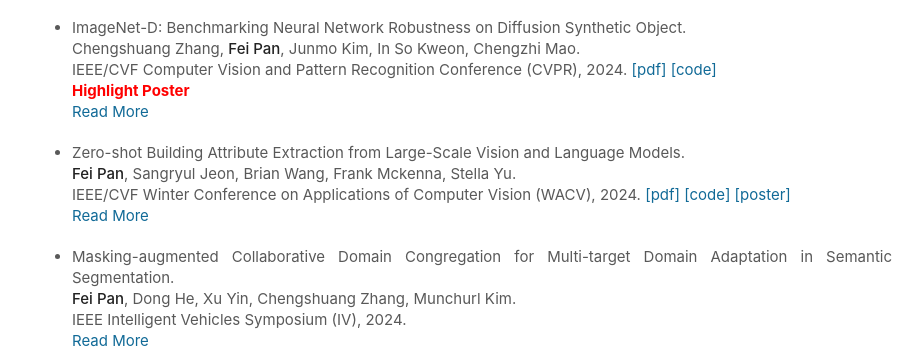
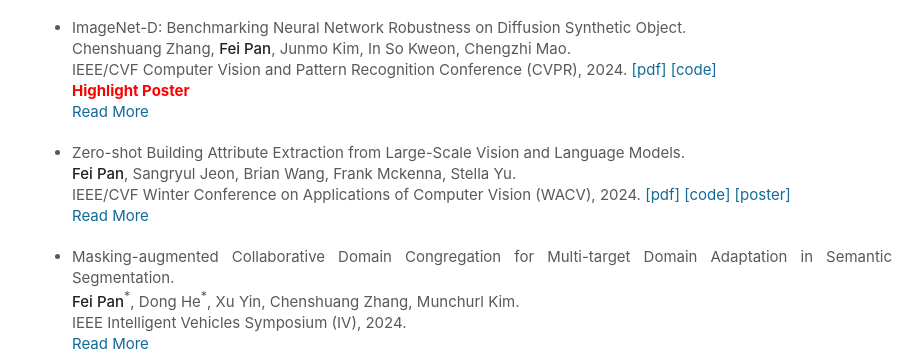
Before and after one commit to feipanir/feipanir.github.io, a plain HTML site: page index.html in a window 1280 px wide. Shown: the part 621-973 px from the top of the page, without its empty margins (178-1101 px from the left). Drawn offline with Linux system fonts and the light colour scheme.

Commit message:
update index

```diff
--- a/index.html
+++ b/index.html
@@ -98,7 +98,7 @@
           <div class="container">
             <p>
               ImageNet-D: Benchmarking Neural Network Robustness on Diffusion Synthetic Object.<br>
-              Chengshuang Zhang, <strong>Fei Pan</strong>,  Junmo Kim, In So Kweon, Chengzhi Mao.<br>
+              Chenshuang Zhang, <strong>Fei Pan</strong>,  Junmo Kim, In So Kweon, Chengzhi Mao.<br>
               IEEE/CVF Computer Vision and Pattern Recognition Conference (CVPR), 2024. <a href="https://arxiv.org/pdf/2403.18775.pdf">[pdf]</a> <a href="https://github.com/chenshuang-zhang/imagenet_d">[code]</a><br>
               <b style="color:red;">Highlight Poster</b> <br>
               <span class="read-more-text">
@@ -171,7 +171,7 @@
               <p>
                 Masking-augmented Collaborative Domain Congregation for
                 Multi-target Domain Adaptation in Semantic Segmentation.<br>
-                <strong>Fei Pan</strong>, Dong He, Xu Yin, Chengshuang Zhang, Munchurl Kim.<br>
+                <strong>Fei Pan</strong><sup>*</sup>, Dong He<sup>*</sup>, Xu Yin, Chenshuang Zhang, Munchurl Kim.<br>
                 IEEE Intelligent Vehicles Symposium (IV), 2024.<br>
                 <span class="read-more-text">
                   <b>Abstract</b> <br>
```
Also changed, not shown: 1 other file.
